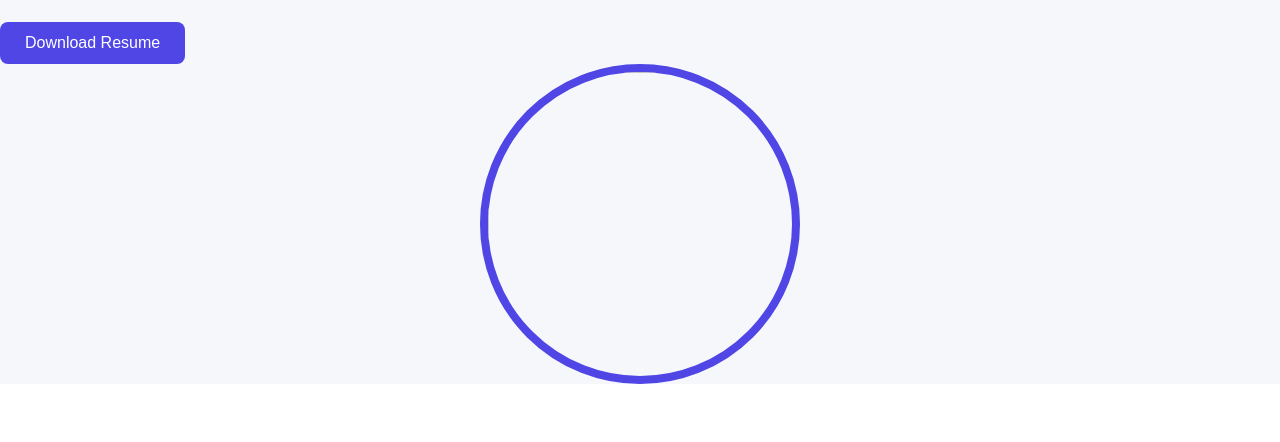
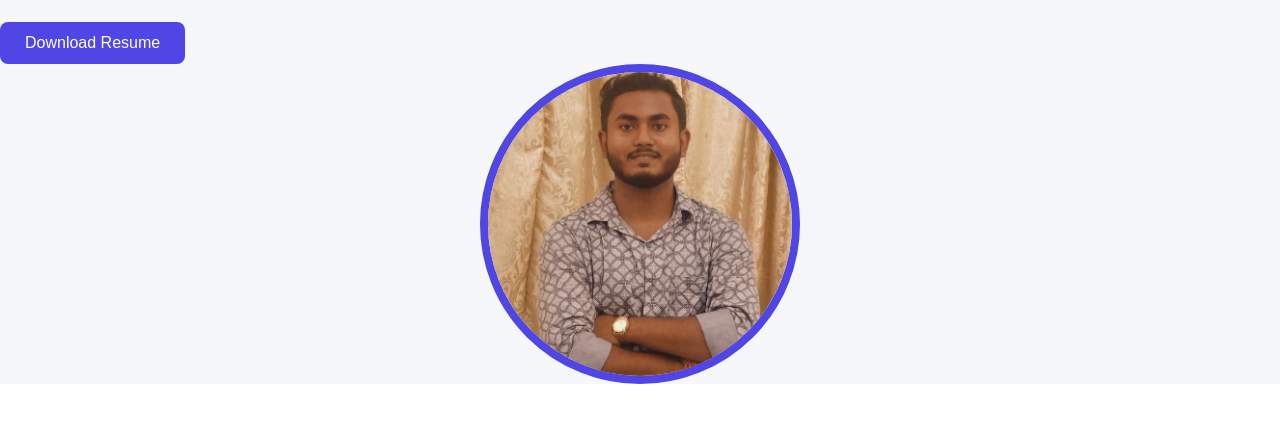
Before and after one commit to subhodipbhonre-cmd/Portfolio-CV, a plain HTML site: page index.html in a window 1280 px wide. Shown: the part 183-625 px from the top of the page. Drawn offline with Linux system fonts and the light colour scheme.

Commit message:
Update index.html

```diff
--- a/index.html
+++ b/index.html
@@ -228,7 +228,7 @@ footer{
   <a href="#"class="btn">Download Resume</a>
     </div>
     <div class="image">
-      <img src="">
+      <img src="image.jpg">
     </div>
     </section>
   <!-- About -->
```
